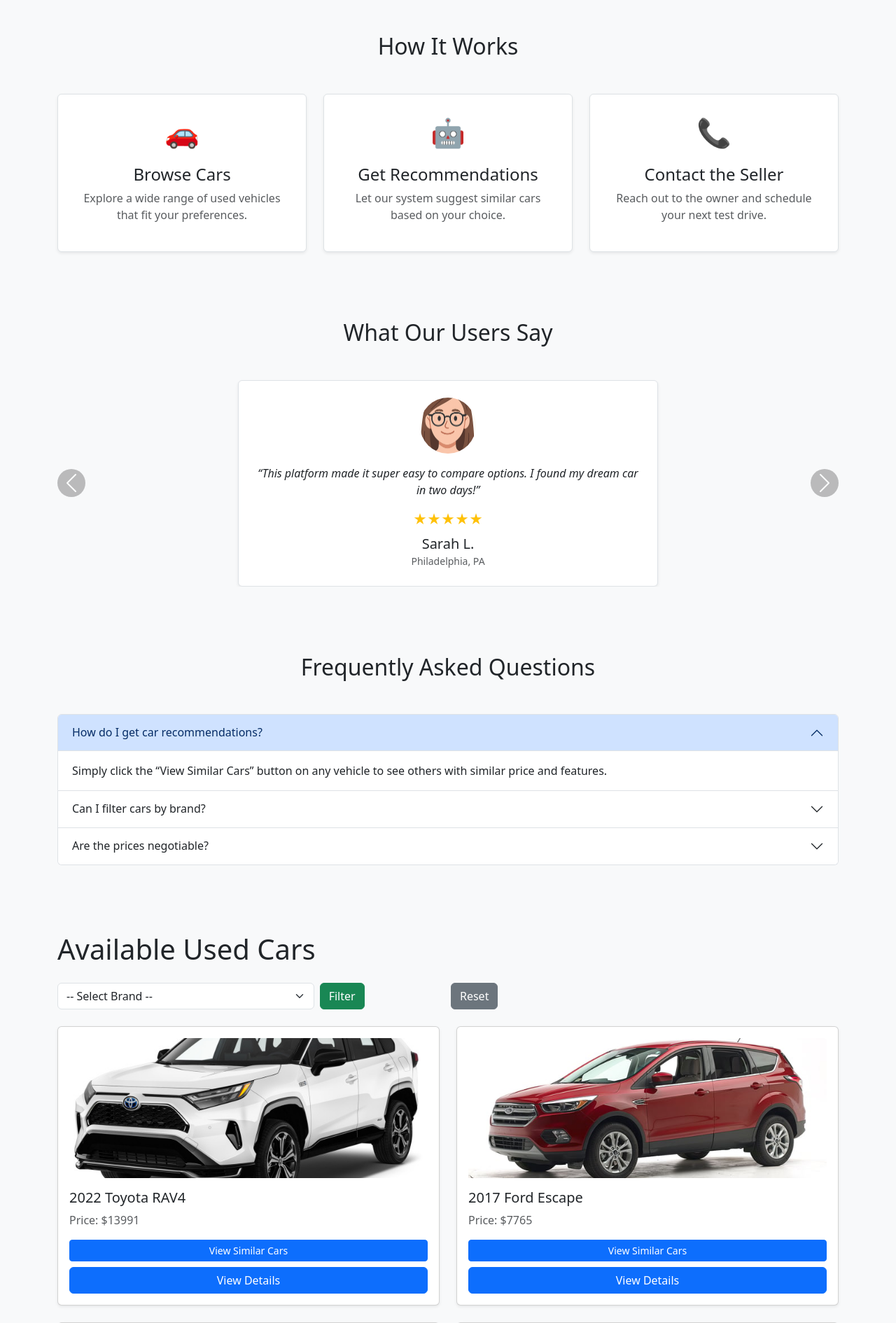
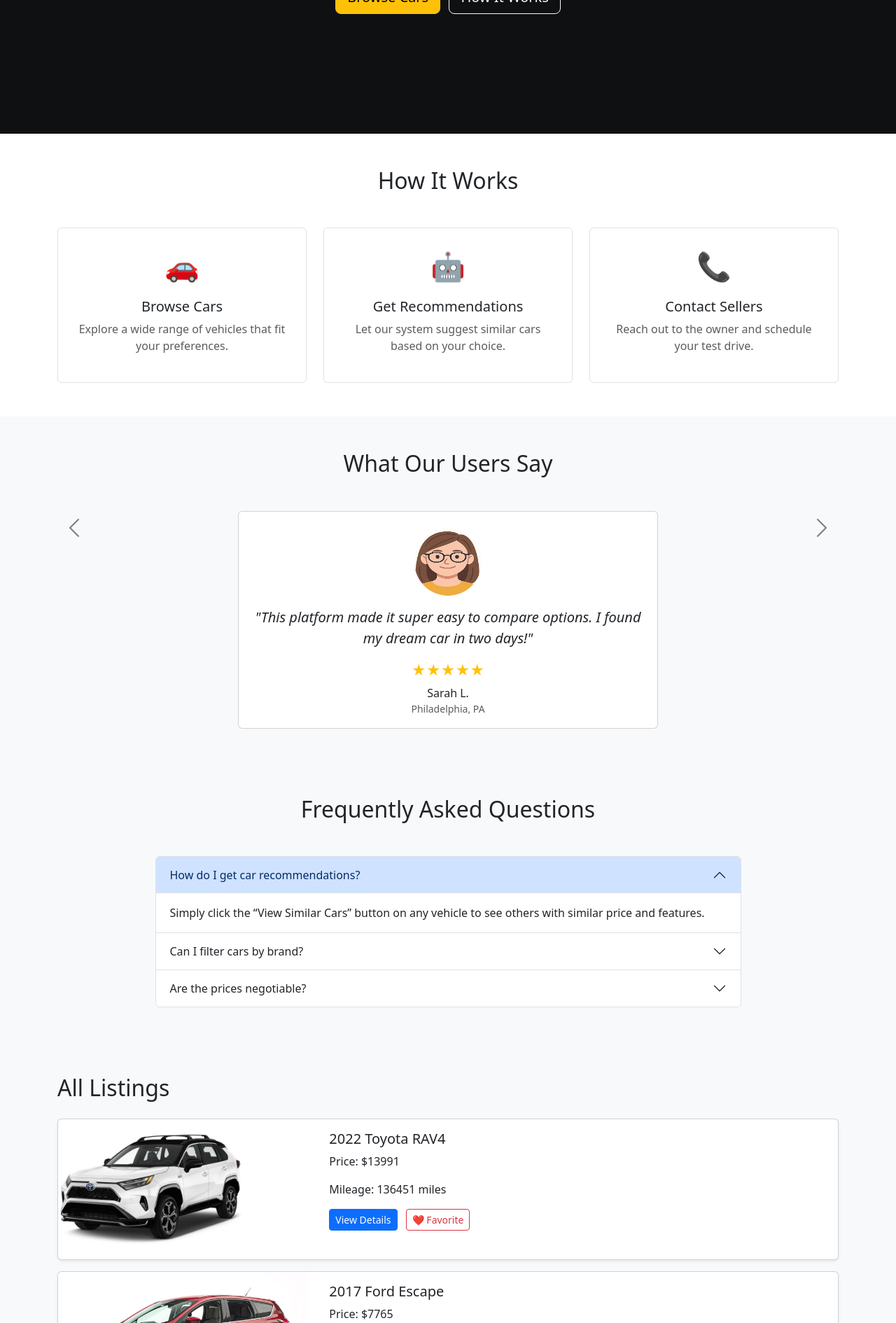
Before and after one commit to NingyuanBi/CarSal, a Flask app: page / in a window 1280 px wide. Shown: the part 329-2219 px from the top of the page at 70% size. Run offline with Flask 3, Linux system fonts and the light colour scheme.

Commit message:
Totally reorganized the main page
Totally reorganized the main page, makes it looks better

```diff
--- a/app.py
+++ b/app.py
@@ -51,10 +51,8 @@
 
 @app.route('/favorites')
 def favorites():
-    favorites = session.get('favorites', [])
-    cars_list = cars.to_dict(orient='records')
-    favorite_cars = [car for car in cars_list if car['id'] in favorites]
-    return render_template('favorites.html', cars=favorite_cars)
+    favorite_cars = [car for car in car_data if car['id'] in [1, 2]]
+    return render_template('favorites.html', favorite_cars=favorite_cars)
 
 if __name__ == '__main__':
     app.run(debug=True)
--- a/templates/index.html
+++ b/templates/index.html
@@ -1,203 +1,196 @@
 <!DOCTYPE html>
-<html>
+<html lang="en">
+<head>
+    <meta charset="UTF-8">
+    <title>Used Car Marketplace</title>
+    <link href="https://cdn.jsdelivr.net/npm/bootstrap@5.3.3/dist/css/bootstrap.min.css" rel="stylesheet">
+    <style>
+      /* Banner styling for larger hero (supports future GIF background) */
+      header.banner {
+          min-height: 65vh;                       /* bigger banner */
+          background: #1f2327 center/cover no-repeat;
+          position: relative;
+      }
+      /* If you later drop a GIF to static/img/hero.gif, uncomment: */
+      /* header.banner { background-image:url('{{ url_for('static', filename='img/hero.gif') }}'); } */
 
-<head>
-    <title>Used Car Recommendation System</title>
-    <meta charset="UTF-8">
-    <link href="https://cdn.jsdelivr.net/npm/bootstrap@5.3.3/dist/css/bootstrap.min.css" rel="stylesheet">
+      /* Dark translucent overlay to keep text readable */
+      header.banner::before {
+          content:"";
+          position:absolute;
+          inset:0;
+          background:rgba(0,0,0,.55);
+      }
+      header.banner .container {
+          position:relative;      /* keep hero text above overlay */
+          z-index:2;
+      }
+
+      /* Make carousel arrows visible on light bg */
+      .carousel-control-prev-icon,
+      .carousel-control-next-icon {
+          filter: invert(1) brightness(0.4);   /* dark arrows */
+      }
+      .carousel-control-prev,
+      .carousel-control-next {
+          width: 3rem;
+          height: 3rem;
+      }
+    </style>
 </head>
-
 <body class="bg-light">
 
-    <!-- Hero Banner -->
-    <div class="bg-dark text-white text-center py-5"
-        style="background: url('https://images.unsplash.com/photo-1604697963521-960ce66d3e1e?auto=format&fit=crop&w=1600&q=80') center center / cover no-repeat;">
+<!-- ===== HERO / BANNER ================================================== -->
+<header class="banner d-flex align-items-center text-center text-white">
   <div class="container">
-            <h1 class="display-4 fw-bold">Find the Right Used Car</h1>
-            <p class="lead">Browse and discover your next vehicle with confidence.</p>
-            <div class="d-flex flex-column align-items-center mt-4">
-                <a href="#car-list" class="btn btn-warning btn-lg mb-4">Browse Cars</a>
-                <a href="#how-it-works" class="btn btn-outline-light btn-sm">How It Works</a>
+      <h1 class="display-4 fw-bold">Find the&nbsp;Right&nbsp;Used&nbsp;Car</h1>
+      <p class="lead mb-4">Browse and discover your next vehicle with confidence.</p>
+      <a href="#car-list" class="btn btn-warning btn-lg me-2">Browse&nbsp;Cars</a>
+      <a href="#how" class="btn btn-outline-light btn-lg">How&nbsp;It&nbsp;Works</a>
+  </div>
+</header>
+
+<!-- ===== HOW IT WORKS =================================================== -->
+<section id="how" class="py-5 bg-white">
+  <div class="container text-center">
+      <h2 class="mb-5">How&nbsp;It&nbsp;Works</h2>
+      <div class="row g-4">
+          <div class="col-md-4">
+              <div class="p-4 border rounded h-100">
+                  <div class="fs-1 mb-3">🚗</div>
+                  <h5>Browse Cars</h5>
+                  <p class="text-muted">Explore a wide range of vehicles that fit your preferences.</p>
+              </div>
+          </div>
+          <div class="col-md-4">
+              <div class="p-4 border rounded h-100">
+                  <div class="fs-1 mb-3">🤖</div>
+                  <h5>Get Recommendations</h5>
+                  <p class="text-muted">Let our system suggest similar cars based on your choice.</p>
+              </div>
+          </div>
+          <div class="col-md-4">
+              <div class="p-4 border rounded h-100">
+                  <div class="fs-1 mb-3">📞</div>
+                  <h5>Contact Sellers</h5>
+                  <p class="text-muted">Reach out to the owner and schedule your test drive.</p>
+              </div>
+          </div>
+      </div>
+  </div>
+</section>
+
+<!-- ===== TESTIMONIALS =================================================== -->
+<section class="py-5 bg-light">
+  <div class="container text-center">
+      <h2 class="mb-5">What&nbsp;Our&nbsp;Users&nbsp;Say</h2>
+
+      <div id="testimonialCarousel" class="carousel slide" data-bs-ride="carousel">
+          <div class="carousel-inner">
+
+              <div class="carousel-item active">
+                  <div class="card mx-auto" style="max-width:600px;">
+                      <img src="{{ url_for('static', filename='avatars/Sarah.png') }}" class="mx-auto mt-4 rounded-circle" style="width:96px;height:96px;" alt="Sarah">
+                      <div class="card-body">
+                          <blockquote class="blockquote mb-3 fst-italic">"This platform made it super easy to compare options. I found my dream car in two days!"</blockquote>
+                          <div class="text-warning fs-5 mb-2">★★★★★</div>
+                          <h6 class="mb-0">Sarah&nbsp;L.</h6>
+                          <small class="text-muted">Philadelphia, PA</small>
                       </div>
                   </div>
               </div>
 
-    <!-- How It Works Section -->
-    <div class="bg-light py-5" id="how-it-works">
-        <div class="container">
-            <h2 class="text-center mb-5">How It Works</h2>
-            <div class="row text-center">
-                <div class="col-md-4">
-                    <div class="p-4 border rounded shadow-sm bg-white">
-                        <div style="font-size: 40px;">🚗</div>
-                        <h4 class="mt-3">Browse Cars</h4>
-                        <p class="text-muted">Explore a wide range of used vehicles that fit your preferences.</p>
-                    </div>
-                </div>
-                <div class="col-md-4">
-                    <div class="p-4 border rounded shadow-sm bg-white">
-                        <div style="font-size: 40px;">🤖</div>
-                        <h4 class="mt-3">Get Recommendations</h4>
-                        <p class="text-muted">Let our system suggest similar cars based on your choice.</p>
-                    </div>
-                </div>
-                <div class="col-md-4">
-                    <div class="p-4 border rounded shadow-sm bg-white">
-                        <div style="font-size: 40px;">📞</div>
-                        <h4 class="mt-3">Contact the Seller</h4>
-                        <p class="text-muted">Reach out to the owner and schedule your next test drive.</p>
-                    </div>
-                </div>
+              <div class="carousel-item">
+                  <div class="card mx-auto" style="max-width:600px;">
+                      <img src="{{ url_for('static', filename='avatars/Jason.png') }}" class="mx-auto mt-4 rounded-circle" style="width:96px;height:96px;" alt="Jason">
+                      <div class="card-body">
+                          <blockquote class="blockquote mb-3 fst-italic">"I was amazed by the recommendations—it showed me cars I never thought to consider."</blockquote>
+                          <div class="text-warning fs-5 mb-2">★★★★★</div>
+                          <h6 class="mb-0">Jason&nbsp;M.</h6>
+                          <small class="text-muted">Austin, TX</small>
                       </div>
                   </div>
               </div>
 
-    <!-- Testimonials Section (Carousel) -->
-    <div class="bg-light py-5">
-      <div class="container">
-        <h2 class="text-center mb-5">What Our Users Say</h2>
-        <div id="testimonialCarousel" class="carousel slide" data-bs-ride="carousel">
-          <div class="carousel-inner text-center">
-            <div class="carousel-item active">
-              <div class="p-4 bg-white border rounded shadow-sm mx-auto" style="max-width: 600px;">
-                <img src="{{ url_for('static', filename='avatars/Sarah.png') }}" class="rounded-circle mb-3" alt="Sarah's Avatar" style="max-width: 80px; aspect-ratio: 1 / 1; object-fit: cover;">
-                <p class="fst-italic">“This platform made it super easy to compare options. I found my dream car in two days!”</p>
-                <div class="mb-2 text-warning" style="font-size: 1.2rem;">★★★★★</div>
-                <h5 class="mt-2 mb-0">Sarah L.</h5>
-                <small class="text-muted">Philadelphia, PA</small>
-              </div>
-            </div>
               <div class="carousel-item">
-              <div class="p-4 bg-white border rounded shadow-sm mx-auto" style="max-width: 600px;">
-                <img src="{{ url_for('static', filename='avatars/Jason.png') }}" class="rounded-circle mb-3" alt="Jason's Avatar" style="max-width: 80px; aspect-ratio: 1 / 1; object-fit: cover;">
-                <p class="fst-italic">“I was amazed by the recommendations—it showed me cars I never thought to consider.”</p>
-                <div class="mb-2 text-warning" style="font-size: 1.2rem;">★★★★★</div>
-                <h5 class="mt-2 mb-0">Jason M.</h5>
-                <small class="text-muted">Austin, TX</small>
-              </div>
-            </div>
-            <div class="carousel-item">
-              <div class="p-4 bg-white border rounded shadow-sm mx-auto" style="max-width: 600px;">
-                <img src="{{ url_for('static', filename='avatars/Priya.png') }}" class="rounded-circle mb-3" alt="Priya's Avatar" style="max-width: 80px; aspect-ratio: 1 / 1; object-fit: cover;">
-                <p class="fst-italic">“Simple, fast, and beautiful interface. I sold my old car and bought a better one the same week!”</p>
-                <div class="mb-2 text-warning" style="font-size: 1.2rem;">★★★★★</div>
-                <h5 class="mt-2 mb-0">Priya K.</h5>
-                <small class="text-muted">San Jose, CA</small>
-              </div>
-            </div>
-          </div>
-          <button class="carousel-control-prev" type="button" data-bs-target="#testimonialCarousel" data-bs-slide="prev"
-                  style="background-color: rgba(0, 0, 0, 0.5); border-radius: 50%; width: 40px; height: 40px; top: 50%; transform: translateY(-50%);">
-            <span class="carousel-control-prev-icon" aria-hidden="true"></span>
-            <span class="visually-hidden">Previous</span>
-          </button>
-          <button class="carousel-control-next" type="button" data-bs-target="#testimonialCarousel" data-bs-slide="next"
-                  style="background-color: rgba(0, 0, 0, 0.5); border-radius: 50%; width: 40px; height: 40px; top: 50%; transform: translateY(-50%);">
-            <span class="carousel-control-next-icon" aria-hidden="true"></span>
-            <span class="visually-hidden">Next</span>
-          </button>
+                  <div class="card mx-auto" style="max-width:600px;">
+                      <img src="{{ url_for('static', filename='avatars/Priya.png') }}" class="mx-auto mt-4 rounded-circle" style="width:96px;height:96px;" alt="Priya">
+                      <div class="card-body">
+                          <blockquote class="blockquote mb-3 fst-italic">"Simple, fast, and beautiful interface. Sold my old car and bought a better one the same week!"</blockquote>
+                          <div class="text-warning fs-5 mb-2">★★★★★</div>
+                          <h6 class="mb-0">Priya&nbsp;K.</h6>
+                          <small class="text-muted">San&nbsp;Jose, CA</small>
                       </div>
                   </div>
               </div>
 
-    <!-- FAQ Section -->
-    <div class="container py-5" id="faq">
-        <h2 class="text-center mb-5">Frequently Asked Questions</h2>
-        <div class="accordion" id="faqAccordion">
-            <div class="accordion-item">
-                <h2 class="accordion-header" id="headingOne">
-                    <button class="accordion-button" type="button" data-bs-toggle="collapse"
-                        data-bs-target="#collapseOne" aria-expanded="true" aria-controls="collapseOne">
-                        How do I get car recommendations?
+          </div>
+
+          <button class="carousel-control-prev" type="button" data-bs-target="#testimonialCarousel" data-bs-slide="prev">
+              <span class="carousel-control-prev-icon"></span>
           </button>
-                </h2>
-                <div id="collapseOne" class="accordion-collapse collapse show" aria-labelledby="headingOne"
-                    data-bs-parent="#faqAccordion">
-                    <div class="accordion-body">
-                        Simply click the “View Similar Cars” button on any vehicle to see others with similar price and
-                        features.
+          <button class="carousel-control-next" type="button" data-bs-target="#testimonialCarousel" data-bs-slide="next">
+              <span class="carousel-control-next-icon"></span>
+          </button>
       </div>
   </div>
-            </div>
+</section>
+
+<!-- ===== FAQ ============================================================ -->
+<section class="py-5" id="faq">
+  <div class="container">
+      <h2 class="text-center mb-5">Frequently Asked Questions</h2>
+      <div class="accordion w-75 mx-auto" id="faqAccordion">
+
           <div class="accordion-item">
-                <h2 class="accordion-header" id="headingTwo">
-                    <button class="accordion-button collapsed" type="button" data-bs-toggle="collapse"
-                        data-bs-target="#collapseTwo" aria-expanded="false" aria-controls="collapseTwo">
-                        Can I filter cars by brand?
-                    </button>
-                </h2>
-                <div id="collapseTwo" class="accordion-collapse collapse" aria-labelledby="headingTwo"
-                    data-bs-parent="#faqAccordion">
-                    <div class="accordion-body">
-                        Yes, use the dropdown menu above the listings to filter vehicles by brand.
-                    </div>
-                </div>
-            </div>
-            <div class="accordion-item">
-                <h2 class="accordion-header" id="headingThree">
-                    <button class="accordion-button collapsed" type="button" data-bs-toggle="collapse"
-                        data-bs-target="#collapseThree" aria-expanded="false" aria-controls="collapseThree">
-                        Are the prices negotiable?
-                    </button>
-                </h2>
-                <div id="collapseThree" class="accordion-collapse collapse" aria-labelledby="headingThree"
-                    data-bs-parent="#faqAccordion">
-                    <div class="accordion-body">
-                        Prices are listed as provided. For negotiation, please contact the seller directly.
-                    </div>
-                </div>
-            </div>
+              <h2 class="accordion-header" id="q1"><button class="accordion-button" type="button" data-bs-toggle="collapse" data-bs-target="#a1">How do I get car recommendations?</button></h2>
+              <div id="a1" class="accordion-collapse collapse show" data-bs-parent="#faqAccordion">
+                  <div class="accordion-body">Simply click the “View Similar Cars” button on any vehicle to see others with similar price and features.</div>
               </div>
           </div>
 
-    <div class="container mt-5" id="car-list">
-        <h1 class="mb-4">Available Used Cars</h1>
-
-        <!-- filterer -->
-        <form method="POST" action="/filter" class="mb-4">
-            <div class="row g-2">
-                <div class="col-md-4">
-                    <select name="brand" class="form-select">
-                        <option value="">-- Select Brand --</option>
-                        {% for brand in brands %}
-                        <option value="{{ brand }}" {% if brand==selected %}selected{% endif %}>{{ brand }}</option>
-                        {% endfor %}
-                    </select>
-                </div>
-                <div class="col-md-2">
-                    <button type="submit" class="btn btn-success">Filter</button>
-                </div>
-                <div class="col-md-2">
-                    <a href="/" class="btn btn-secondary">Reset</a>
+          <div class="accordion-item">
+              <h2 class="accordion-header" id="q2"><button class="accordion-button collapsed" type="button" data-bs-toggle="collapse" data-bs-target="#a2">Can I filter cars by brand?</button></h2>
+              <div id="a2" class="accordion-collapse collapse" data-bs-parent="#faqAccordion">
+                  <div class="accordion-body">Yes. Use the brand dropdown at the top of the listings to narrow down to your preferred makes.</div>
               </div>
           </div>
-        </form>
 
-        <!-- car cards -->
-        <div class="row row-cols-1 row-cols-md-2 g-4">
+          <div class="accordion-item">
+              <h2 class="accordion-header" id="q3"><button class="accordion-button collapsed" type="button" data-bs-toggle="collapse" data-bs-target="#a3">Are the prices negotiable?</button></h2>
+              <div id="a3" class="accordion-collapse collapse" data-bs-parent="#faqAccordion">
+                  <div class="accordion-body">Prices are set by individual owners, but most are open to reasonable offers—use the contact button on the detail page.</div>
+              </div>
+          </div>
+
+      </div>
+  </div>
+</section>
+
+<!-- ===== CAR LIST ======================================================= -->
+<div class="container py-5" id="car-list">
+    <h2 class="mb-4">All Listings</h2>
+
     {% for car in cars %}
-            <div class="col">
-                <div class="card p-3 shadow-sm">
-                    {% set img = (car['image']|string|trim) %}
-                    {% if img %}
-                      <img src="{{ url_for('static', filename='car_images/' ~ img) }}"
-                           class="card-img-top mb-3"
-                           alt="Car image of {{ car['brand'] }} {{ car.model }}"
-                           style="object-fit: cover; max-height: 200px;">
-                    {% endif %}
-                    <h5 class="card-title">{{ car['year'] }} {{ car['brand'] }} {{ car.model }}</h5>
-                    <p class="card-text text-muted">Price: ${{ car['price'] }}</p>
-                    <a href="/recommend/{{ loop.index0 }}" class="btn btn-primary btn-sm">View Similar Cars</a>
-                    <a href="{{ url_for('car_detail', car_id=loop.index0) }}" class="btn btn-primary mt-2">View Details</a>
+    <div class="card mb-3 shadow-sm">
+        <div class="row g-0">
+            <div class="col-md-4">
+                <img src="{{ url_for('static', filename='car_images/' ~ car.image) }}" alt="Car image" class="img-fluid rounded-start" style="max-height: 200px; object-fit: cover;">
+            </div>
+            <div class="col-md-8">
+                <div class="card-body">
+                    <h5 class="card-title">{{ car.year }} {{ car.brand }} {{ car.model }}</h5>
+                    <p class="card-text">Price: ${{ car.price }}</p>
+                    <p class="card-text">Mileage: {{ car.mileage }} miles</p>
+                    <a href="{{ url_for('car_detail', car_id=loop.index0) }}" class="btn btn-primary btn-sm">View Details</a>
+                    <a href="{{ url_for('favorite_car', car_id=loop.index0) }}" class="btn btn-outline-danger btn-sm ms-2">❤️ Favorite</a>
+                </div>
+            </div>
         </div>
     </div>
     {% endfor %}
 </div>
 
-    </div>
-</div>
-
 <script src="https://cdn.jsdelivr.net/npm/bootstrap@5.3.3/dist/js/bootstrap.bundle.min.js"></script>
 </body>
-
 </html>
```
Also changed, not shown: templates/car_detail.html (+51 -1 lines), templates/favorites.html (added, +29 -0 lines). Lines whose indentation alone changed are shown as unchanged.
